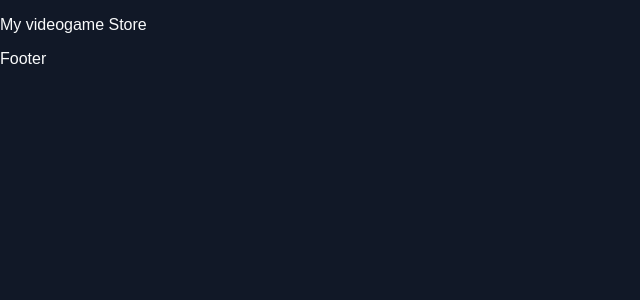
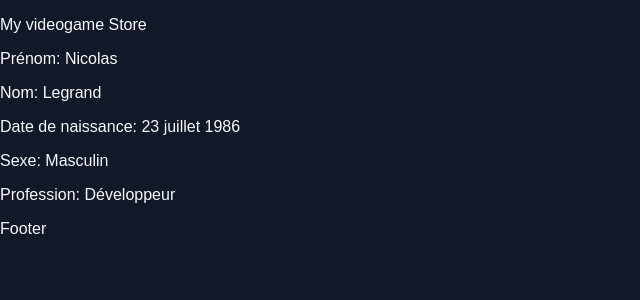
Before and after one commit to thetinyspark/formation_react_13_10_2026, a React (Vite) app: page / in a window 1280 px wide. Shown: the top 300 px of the page, without its empty margins (0-640 px from the left). Built offline with nearby package versions, Linux system fonts and the light colour scheme.

Commit message:
add TP n°1 correction

```diff
--- a/src/App.jsx
+++ b/src/App.jsx
@@ -1,4 +1,5 @@
 import PageHeader from './components/PageHeader';
+import IDCard from './components/IDCard';
 
 export default function App() {
   return (
@@ -7,6 +8,7 @@ export default function App() {
       <main className="app-shell">
         <PageHeader />
       </main>
+      <IDCard />
       <footer className="course-note">Footer</footer>
     </>
   );
--- /dev/null
+++ b/src/components/IDCard.jsx
@@ -0,0 +1,11 @@
+export default function IDCard() {
+  return (
+    <div className="id-card">
+      <p>Prénom: Nicolas</p>
+      <p>Nom: Legrand</p>
+      <p>Date de naissance: 23 juillet 1986</p>
+      <p>Sexe: Masculin</p>
+      <p>Profession: Développeur</p>
+    </div>
+  );
+}
```
